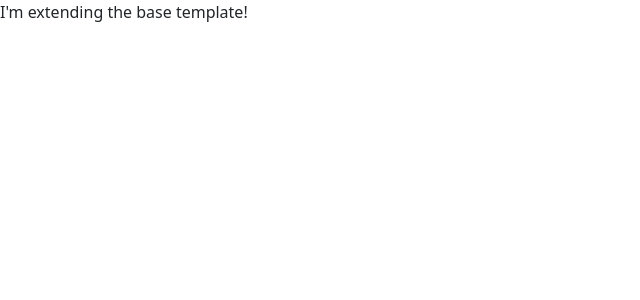
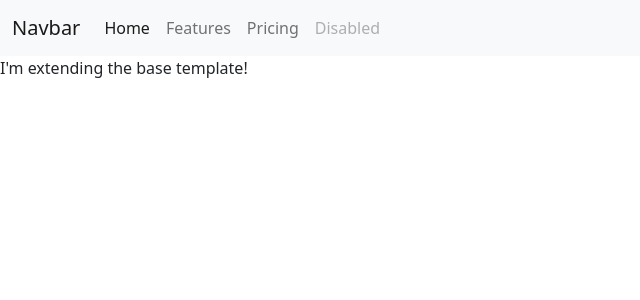
Before and after one commit to dennisdevio/milestone-project-3, a Flask app: page / in a window 1280 px wide. Shown: the top 300 px of the page, without its empty margins (0-640 px from the left). Run offline with Flask 2, Linux system fonts and the light colour scheme; data that the repository does not hold is empty; some libraries are stand-ins or nearby versions.

Commit message:
add bootstrap navbar

```diff
--- a/templates/base.html
+++ b/templates/base.html
@@ -13,6 +13,34 @@
 </head>
 <body>
 
+    <header>
+        <!-- NAVBAR MENU -->
+        <nav class="navbar navbar-expand-lg navbar-light bg-light">
+            <div class="container-fluid">
+                <a class="navbar-brand" href="#">Navbar</a>
+                <button class="navbar-toggler" type="button" data-bs-toggle="collapse" data-bs-target="#navbarNav" aria-controls="navbarNav" aria-expanded="false" aria-label="Toggle navigation">
+                    <span class="navbar-toggler-icon"></span>
+                </button>
+                <div class="collapse navbar-collapse" id="navbarNav">
+                    <ul class="navbar-nav">
+                        <li class="nav-item">
+                            <a class="nav-link active" aria-current="page" href="#">Home</a>
+                        </li>
+                        <li class="nav-item">
+                            <a class="nav-link" href="#">Features</a>
+                        </li>
+                        <li class="nav-item">
+                            <a class="nav-link" href="#">Pricing</a>
+                        </li>
+                        <li class="nav-item">
+                            <a class="nav-link disabled" href="#" tabindex="-1" aria-disabled="true">Disabled</a>
+                        </li>
+                    </ul>
+                </div>
+            </div>
+        </nav>
+    </header>
+
     {% block content%}
     {% endblock %}
 
```
